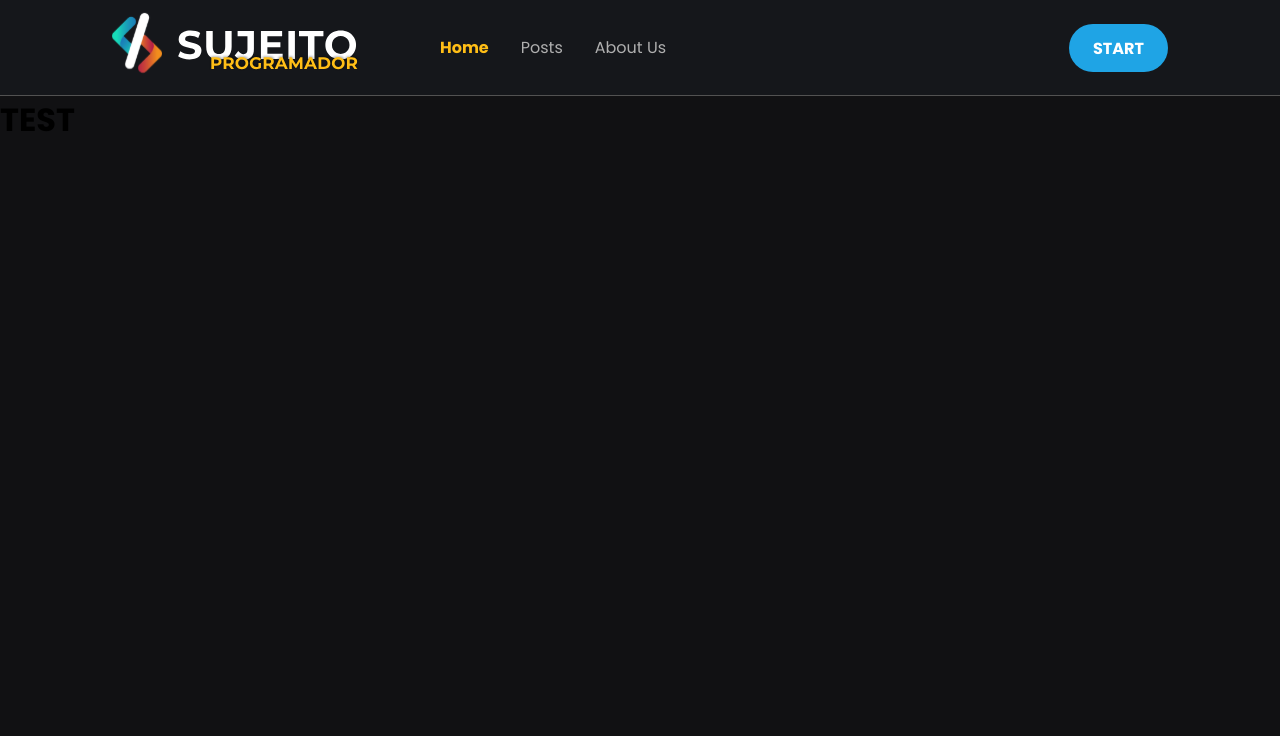
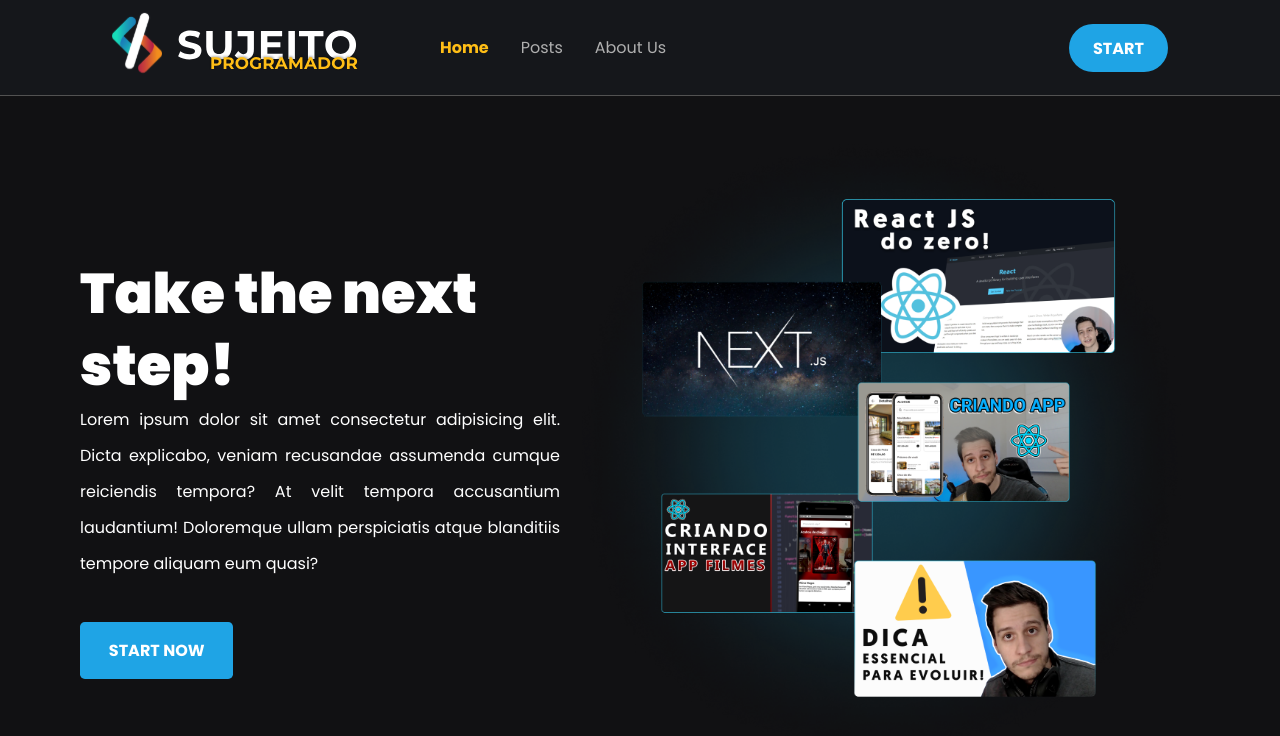
Before and after one commit to JA-Lourenco/blog-cms-nextjs, a Next.js app: page / in a window 1280 px wide. Shown: the top 736 px of the page. Built offline with nearby package versions, Linux system fonts and the light colour scheme.

Commit message:
Page: home creation

```diff
--- a/src/pages/index.tsx
+++ b/src/pages/index.tsx
@@ -1,7 +1,34 @@
+import Head from "next/head";
+
+import styles from "../styles/home.module.scss";
+
 export default function Home() {
   return (
-    <div>
-      <h1>TEST</h1>
-    </div>
+    <>
+      <Head>
+        <title>Home</title>
+      </Head>
+
+      <main className={styles.container}>
+        <div className={styles.containerHeader}>
+          <section className={styles.ctaText}>
+            <h1>Take the next step!</h1>
+
+            <span>
+              Lorem ipsum dolor sit amet consectetur adipisicing elit. Dicta
+              explicabo, veniam recusandae assumenda cumque reiciendis tempora?
+              At velit tempora accusantium laudantium! Doloremque ullam
+              perspiciatis atque blanditiis tempore aliquam eum quasi?
+            </span>
+
+            <a>
+              <button>START NOW</button>
+            </a>
+          </section>
+
+          <img src="/images/banner-contents.png" alt="Contents" />
+        </div>
+      </main>
+    </>
   );
 }
--- /dev/null
+++ b/src/styles/home.module.scss
@@ -0,0 +1,57 @@
+.container {
+  display: block;
+}
+
+.containerHeader {
+  max-width: 1120px;
+  min-height: calc(100vh - 6rem);
+
+  margin: 0 auto;
+
+  display: flex;
+  justify-content: space-between;
+  align-items: center;
+
+  img {
+    max-width: 640px;
+  }
+}
+
+.ctaText {
+  max-width: 600px;
+
+  h1 {
+    margin-top: 2.5rem;
+
+    color: var(--white);
+
+    font-size: 3.5rem;
+    font-weight: 900;
+
+    line-height: 4.5rem;
+  }
+
+  span {
+    color: var(--white);
+
+    font-size: 1rem;
+
+    line-height: 2.25rem;
+    text-align: justify;
+
+    display: block;
+  }
+
+  button {
+    margin-top: 2.5rem;
+    padding: 1rem 1.8rem;
+
+    color: var(--white);
+    background-color: var(--blue-900);
+
+    font-weight: bold;
+
+    border: 0;
+    border-radius: 0.3rem;
+  }
+}
```
Also changed, not shown: public/images/banner-contents.png (added).
